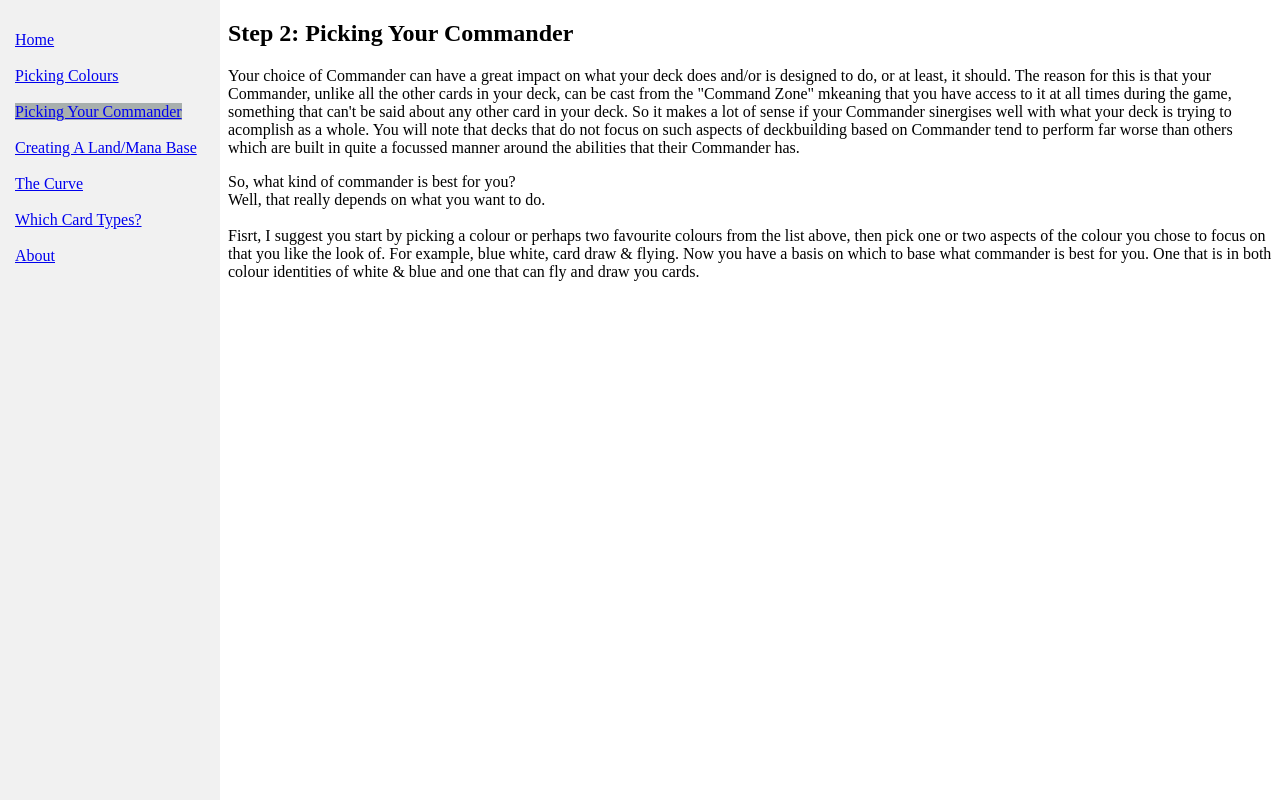
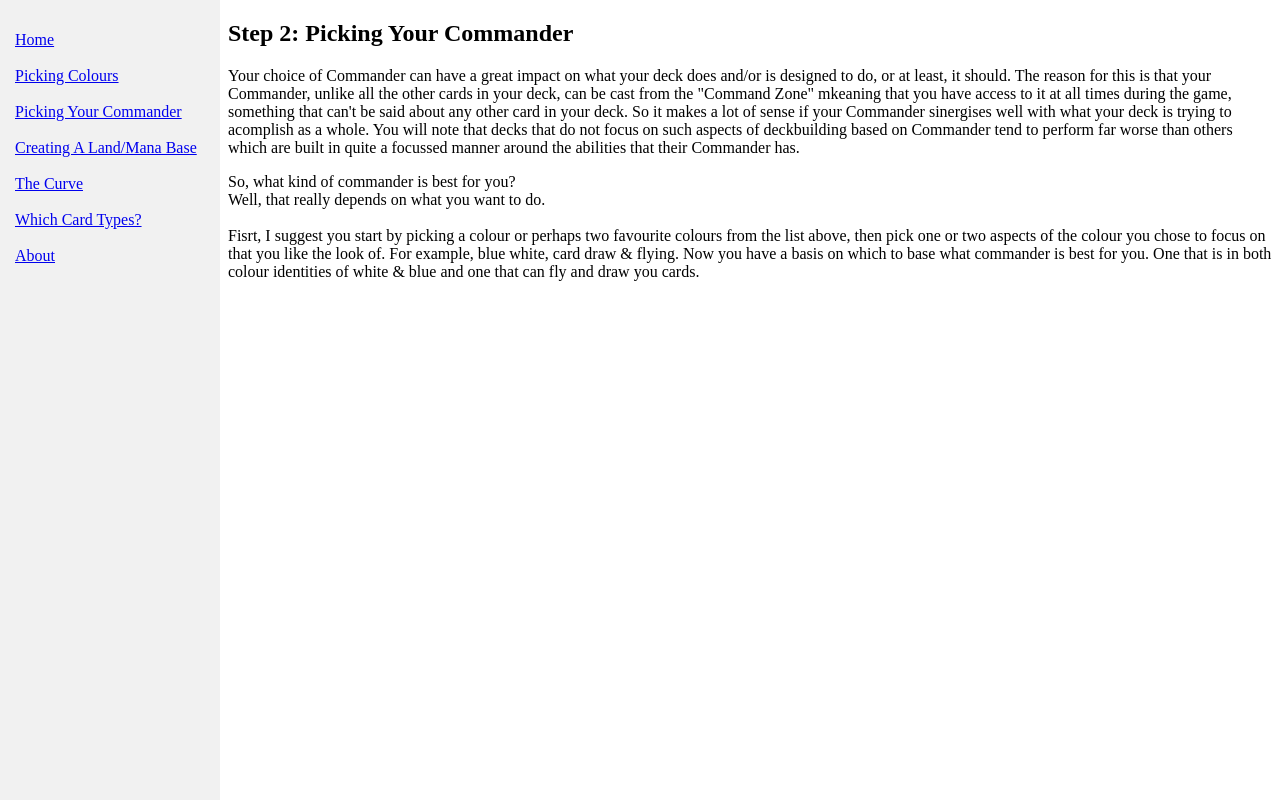
Before and after one commit to JamesEMurray/PickingYourCommander, a plain HTML site: page index.html in a window 1280 px wide. Drawn offline with Linux system fonts and the light colour scheme.

Commit message:
Update index.html

```diff
--- a/index.html
+++ b/index.html
@@ -59,7 +59,7 @@
     <p>
     <a href="https://jamesemurray.github.io/Home/"> Home </a><br><br>
     <a href="https://jamesemurray.github.io/PickingYourColours/"> Picking Colours </a><br><br>
-    <span class="active"> <a href="https://jamesemurray.github.io/PickingYourCommander/"> Picking Your Commander </a></span> <br><br>
+    <a href="https://jamesemurray.github.io/PickingYourCommander/"> Picking Your Commander </a> <br><br>
     <a href="https://jamesemurray.github.io/CreatingAManaBase/"> Creating A Land/Mana Base </a> <br><br>
     <a href="https://jamesemurray.github.io/ManaCurve/"> The Curve </a> <br><br>
     <a href="https://jamesemurray.github.io/CardTypes/"> Which Card Types? </a> <br><br>
```
